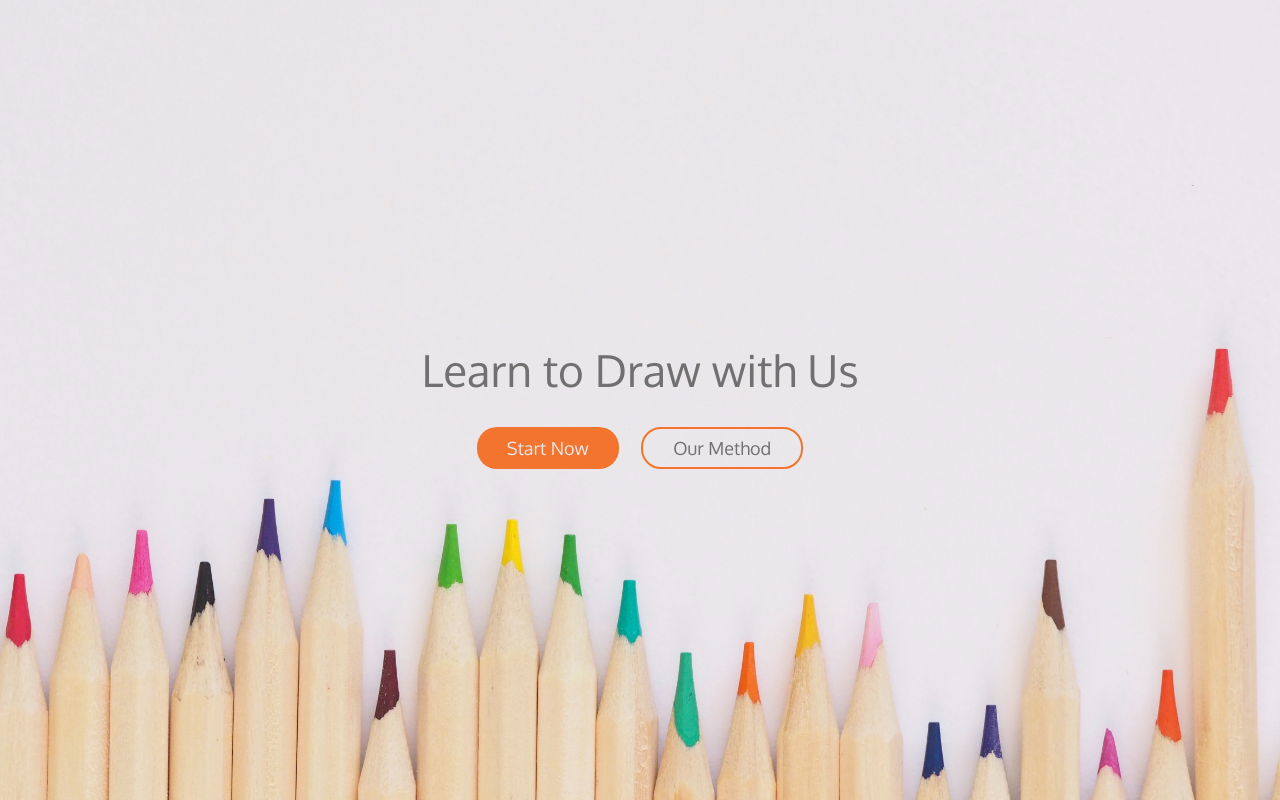
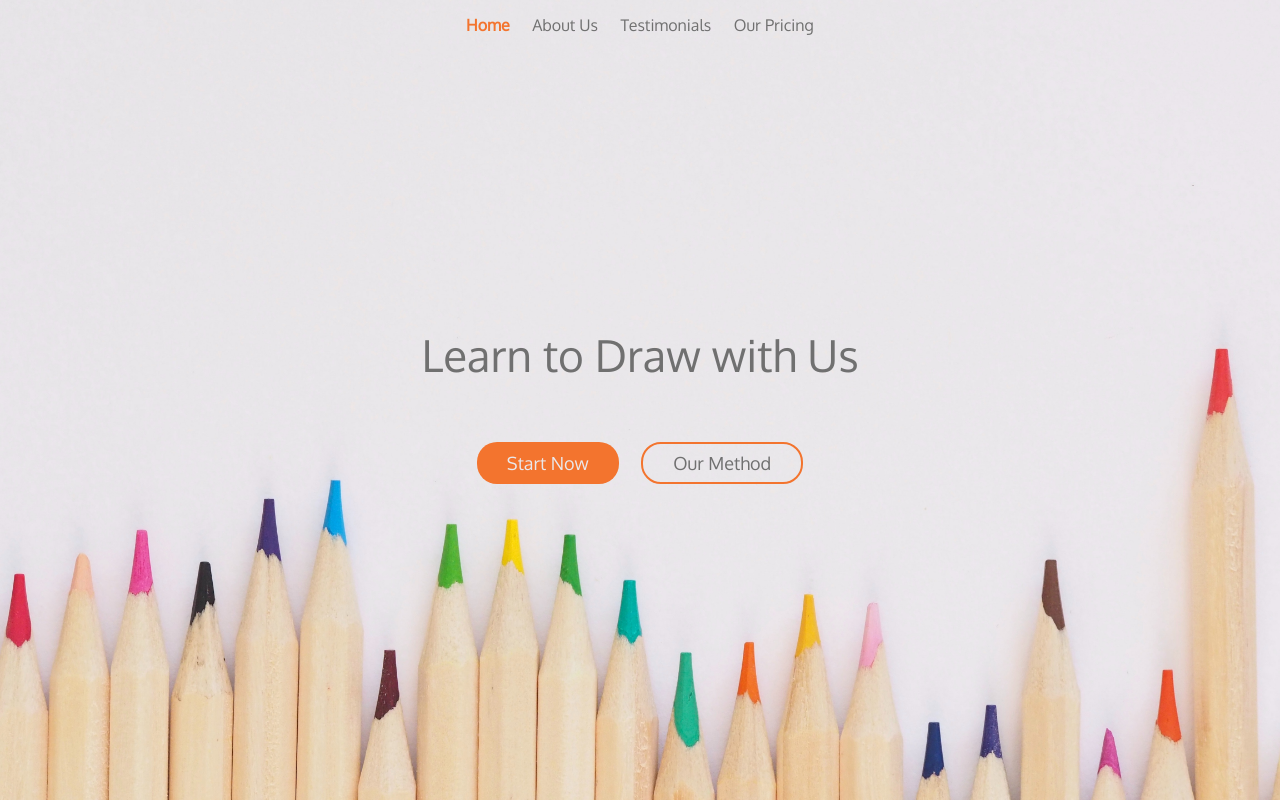
Before and after one commit to lemuelpjr/responsive-hero-page, a plain HTML site: page index.html in a window 1280 px wide. Drawn offline with Linux system fonts and the light colour scheme.

Commit message:
add menu itens and style them

```diff
--- a/css/styles.css
+++ b/css/styles.css
@@ -3,9 +3,11 @@
 
 body {
   font-family: 'Oxygen', sans-serif;
+  text-align: center;
 }
 
 header {
+  color: #707070;
   background-image: url(../img/pencils.jpg);
   background-position: center;
   background-repeat: no-repeat;
@@ -18,17 +20,46 @@ header {
   align-items: center;
 }
 
+/* NAVIGATION MENU */
+#nav-menu {
+  list-style-type: none;
+  position: absolute;
+  top: 15px;
+}
+
+#nav-menu li {
+  display: inline;
+}
+
+#nav-menu li:not(:last-child) {
+  margin-right: 20px;
+}
+
+#nav-menu a {
+  color: #707070;
+  font-size: 1.6rem;
+  text-decoration: none;
+}
+
+#nav-menu a:hover {
+  color: #000;
+}
+
+.active {
+  color: #F3742E !important;
+  font-weight: bold;
+}
+
+/* SHOWCASE TEXT AND BUTTONS */
 #showcase {
-  text-align: center;
   max-width: 760px;
   margin: 0 auto;
   padding: 0 20px;
 }
 
 #showcase h1 {
-  color: #707070;
   font-size: 4.4rem;
-  margin-bottom: 4rem;
+  margin-bottom: 7rem;
 }
 
 #cta-1 {
--- a/index.html
+++ b/index.html
@@ -12,6 +12,14 @@
 
 <body>
   <header>
+    <!-- Navigation menu -->
+    <ul id="nav-menu">
+      <li><a href="#" class="active">Home</a></li>
+      <li><a href="#">About Us</a></li>
+      <li><a href="#">Testimonials</a></li>
+      <li><a href="#">Our Pricing</a></li>
+    </ul>
+
     <div id="showcase">
       <h1>Learn to Draw with Us</h1>
 
```
